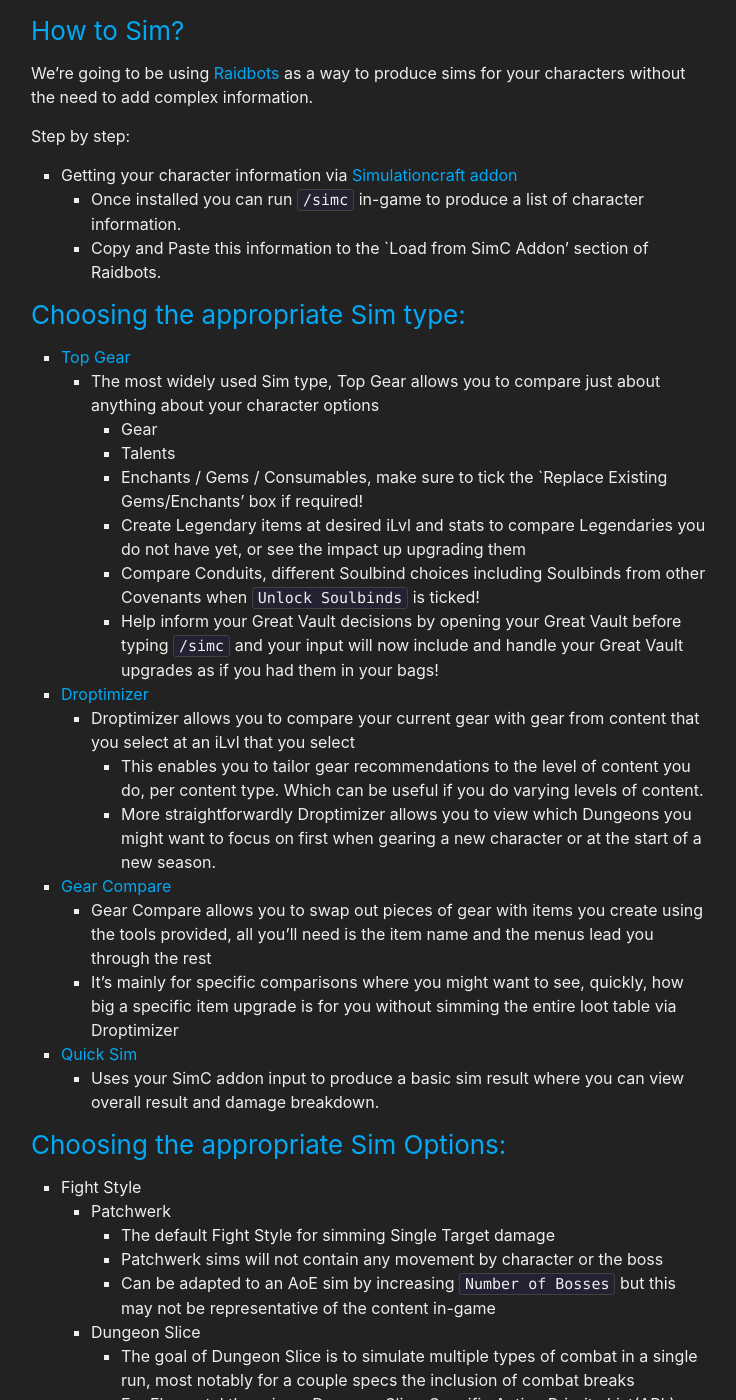
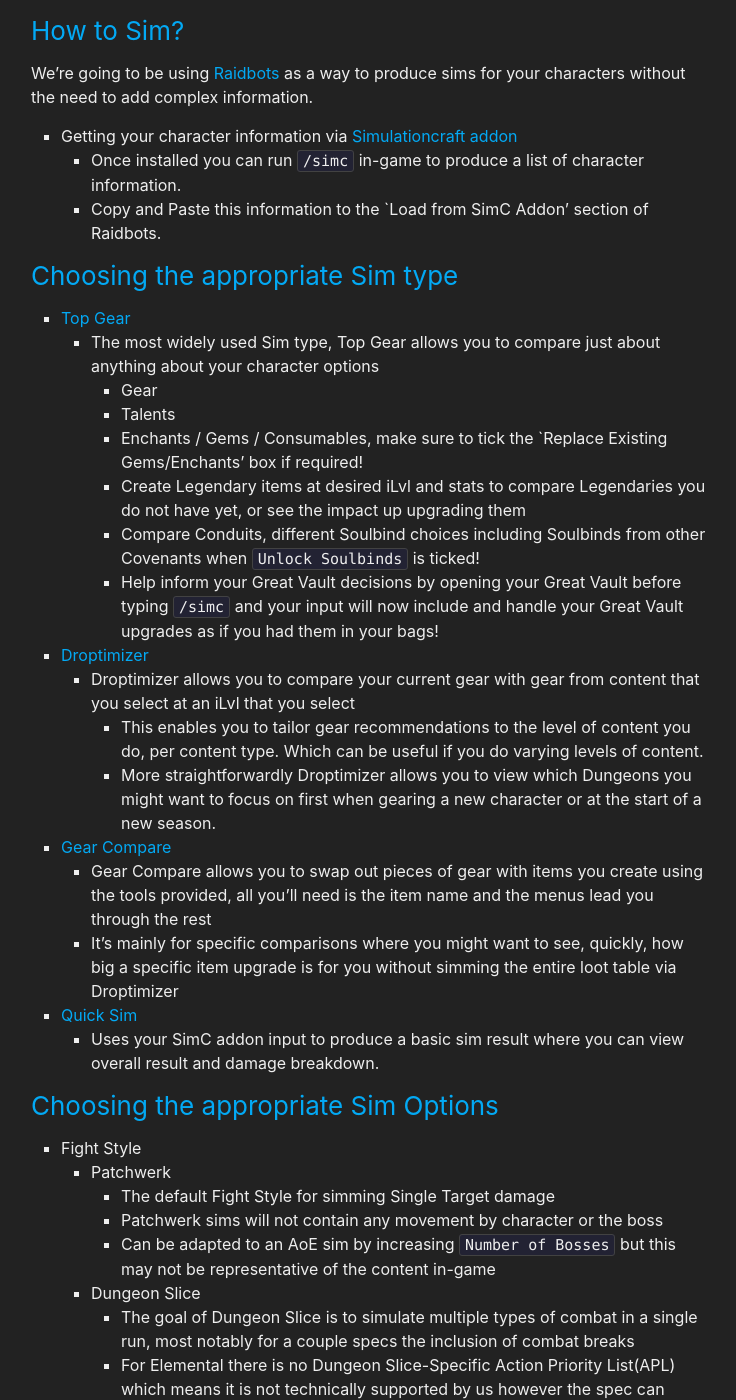
Before and after one commit to stormearthandlava/stormearthandlava.github.io, a Jekyll site: the page built from blog/_posts/2022-01-31-How-does-elemental-sim.md, in a window 1280 px wide and 1400 px high, scrolled down 246 px. Shown: the whole window, without its empty margins (269-1005 px from the left). Built offline with Jekyll 4.4.1, drawn with Linux system fonts in a browser that asks for light colours; a script that is not in the unit is left out.

Commit message:
Update 2022-01-31-How-does-elemental-sim.md

```diff
--- a/blog/_posts/2022-01-31-How-does-elemental-sim.md
+++ b/blog/_posts/2022-01-31-How-does-elemental-sim.md
@@ -11,12 +11,11 @@
 
 We're going to be using [Raidbots](https://www.raidbots.com/simbot) as a way to produce sims for your characters without the need to add complex information.
 
-Step by step:
 - Getting your character information via [Simulationcraft addon](https://www.curseforge.com/wow/addons/simulationcraft)
    - Once installed you can run `/simc` in-game to produce a list of character information.
    - Copy and Paste this information to the `Load from SimC Addon' section of Raidbots.
 
-### Choosing the appropriate Sim type:
+### Choosing the appropriate Sim type
 
    - [Top Gear](https://www.raidbots.com/simbot/topgear)
       - The most widely used Sim type, Top Gear allows you to compare just about anything about your character options
@@ -39,7 +38,7 @@
    - [Quick Sim](https://www.raidbots.com/simbot/quick)
       - Uses your SimC addon input to produce a basic sim result where you can view overall result and damage breakdown.
 
-### Choosing the appropriate Sim Options:
+### Choosing the appropriate Sim Options
 
    - Fight Style
       - Patchwerk
```
